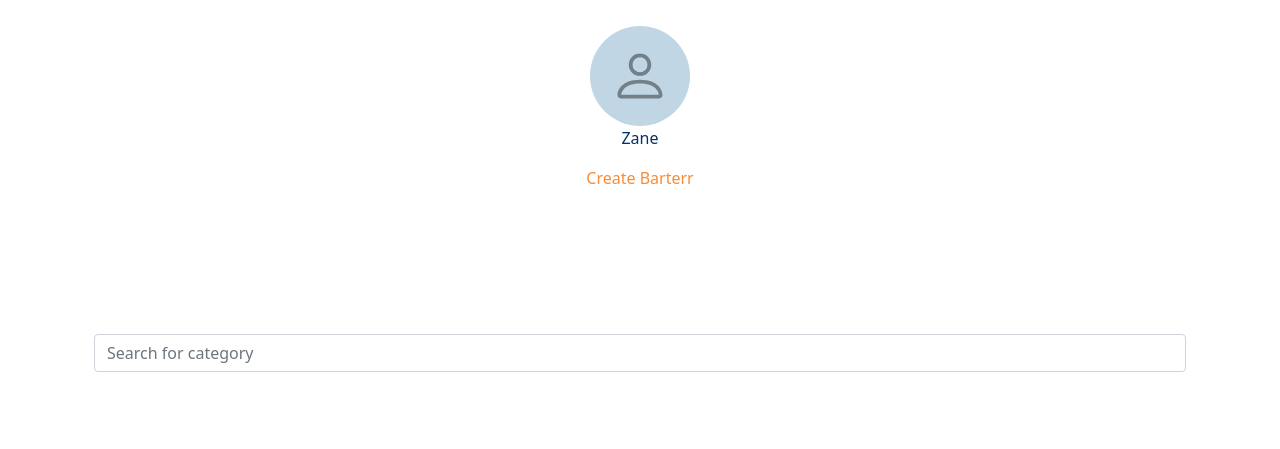
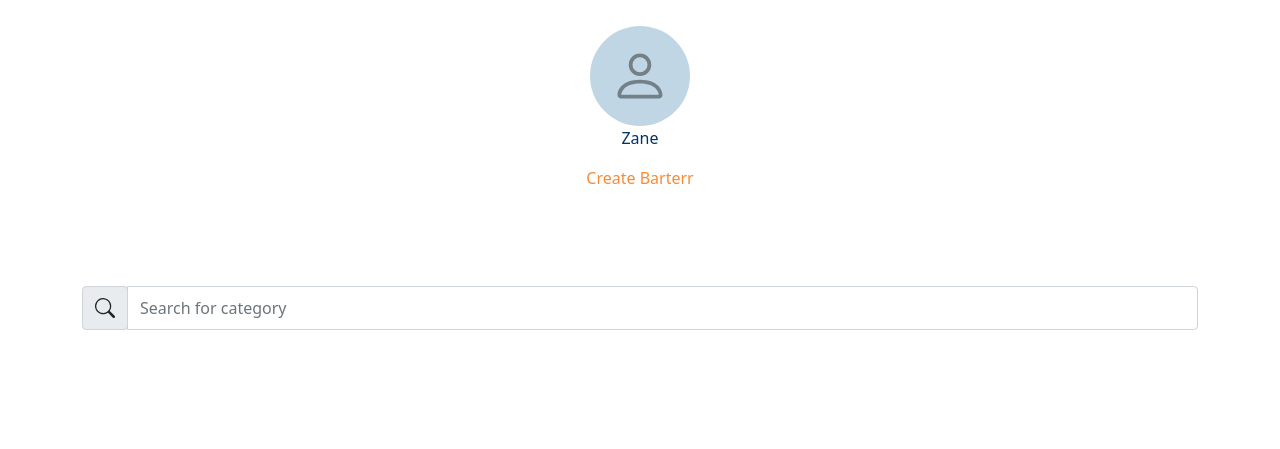
Before and after one commit to shhdq/barterr-html, a plain HTML site: page profile.html in a window 1280 px wide. Shown: the part 151-600 px from the top of the page. Drawn offline with nearby package versions, Linux system fonts and the light colour scheme.

Commit message:
test icons

```diff
--- a/profile.html
+++ b/profile.html
@@ -38,12 +38,17 @@
             </div>
         </header>
 
-        <div class="container text-center mt-5 pt-5 text">
-            <form class="mt-5">
-                <div class="form-group">
-                  <input type="email" class="form-control" id="exampleInputEmail1" aria-describedby="emailHelp" placeholder="Search for category">
+        <div class="row mt-5 mb-5">
+            <div class="input-group mt-5">
+                <div class="input-group-prepend">
+                  <span class="input-group-text" id="basic-addon1">
+                    <svg xmlns="http://www.w3.org/2000/svg" width="20" height="30" fill="currentColor" class="bi bi-search" viewBox="0 0 16 16">
+                        <path d="M11.742 10.344a6.5 6.5 0 1 0-1.397 1.398h-.001c.03.04.062.078.098.115l3.85 3.85a1 1 0 0 0 1.415-1.414l-3.85-3.85a1.007 1.007 0 0 0-.115-.1zM12 6.5a5.5 5.5 0 1 1-11 0 5.5 5.5 0 0 1 11 0z"/>
+                      </svg>
+                  </span>
                 </div>
-              </form>
+                <input type="text" class="form-control" placeholder="Search for category" aria-label="Username" aria-describedby="basic-addon1">
+              </div>
         </div>
 
         <div class="container category mt-5 m">
```
Also changed, not shown: index.html (+2 -2 lines).
